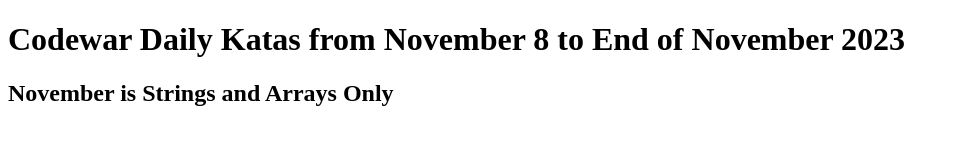
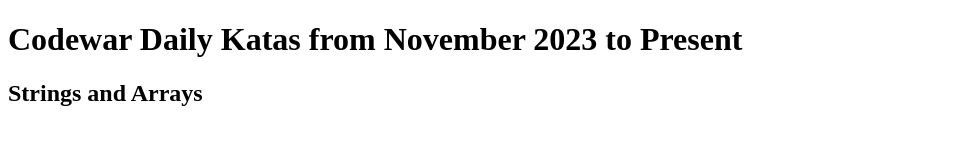
Before and after one commit to JenniferSieber/CodewarsKatas-1108, a plain HTML site: page index.html in a window 1280 px wide. Shown: the whole page, without its empty margins (0-958 px from the left). Drawn offline with Linux system fonts and the light colour scheme.

Commit message:
Update index.html

```diff
--- a/index.html
+++ b/index.html
@@ -3,11 +3,11 @@
 <head>
   <meta charset="UTF-8">
   <meta name="viewport" content="width=device-width, initial-scale=1.0">
-  <title>Document</title>
+  <title>Codewars Katas</title>
   <script defer src="main.js"></script>
 </head>
 <body>
-  <h1>Codewar Daily Katas from November 8 to End of November 2023</h1>
-  <h2>November is Strings and Arrays Only</h2>
+  <h1>Codewar Daily Katas from November 2023 to Present</h1>
+  <h2>Strings and Arrays</h2>
 </body>
 </html>
```
